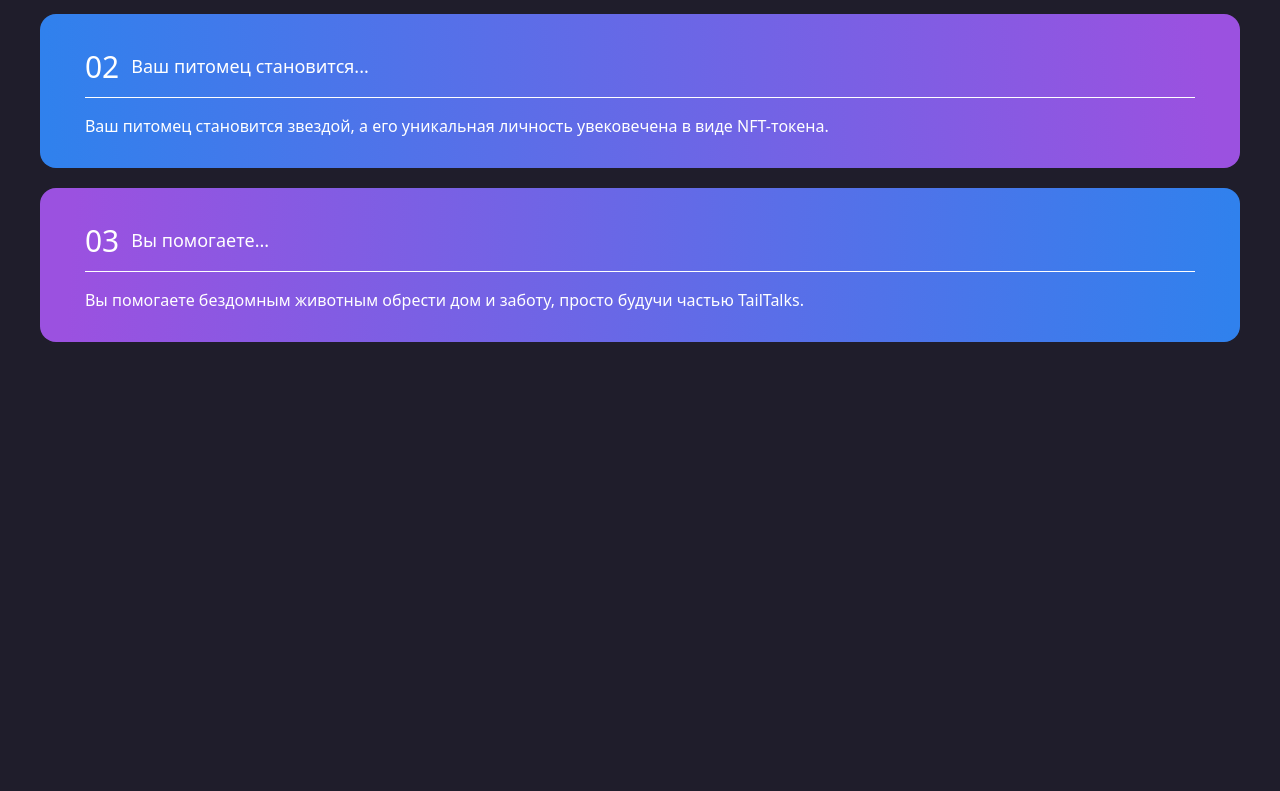
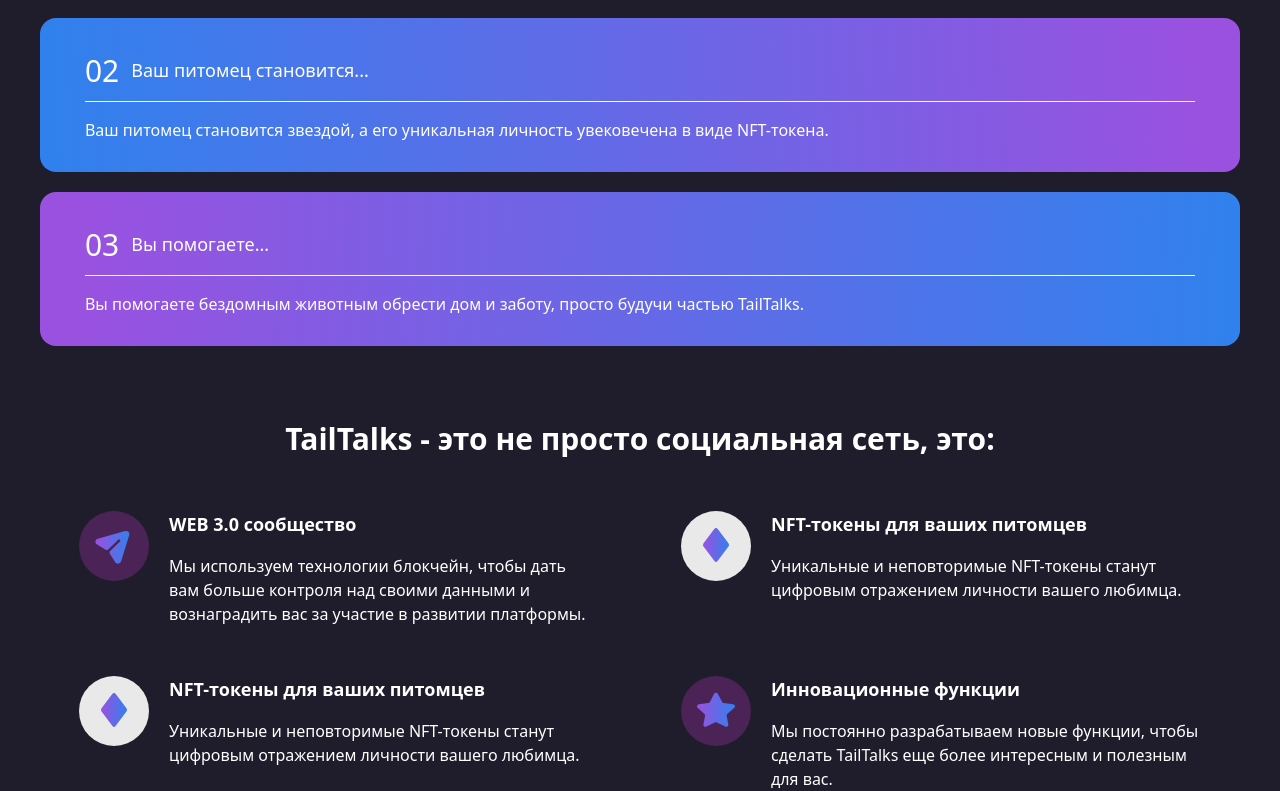
Before and after one commit to Tail-Talks/crypto-landing, a React (Create React App) app in the folder tailTalksApp/: page / in a window 1280 px wide. Shown: the part 505-1296 px from the top of the page. Before the commit the page ends 847 px from the top, so only its background shows below. Built offline with nearby package versions, Linux system fonts and the light colour scheme.

Commit message:
Добавлен блок-описание TailTalks

```diff
--- /dev/null
+++ b/tailTalksApp/src/components/DescTailTalks/DesTailTalks.tsx
@@ -0,0 +1,172 @@
+import React from "react"
+
+export default function DescTailTalks() {
+  return (
+    <section id="desc-tail-talks" className="mx-auto mt-24 lg:mt-20 xl:mt-24">
+      <div className="max-w-full mx-6 xl:mx-52 lg:mx-16 flex flex-col font-sans text-white">
+        <h2 className="text-center text-25 xl:text-40 lg:text-30 font-semibold">
+          TailTalks - это не просто социальная сеть, это:
+        </h2>
+        <div className="grid lg:grid-cols-2 gap-12 xs:grid-cols-1 mt-7 lg:mt-12">
+          <div className="px-4 w-full flex flex-col lg:flex-row gap-5">
+            <div className="flex justify-center xs:mb-7 xl:mb-0">
+              <svg
+                width="70"
+                height="70"
+                viewBox="0 0 70 70"
+                fill="none"
+                xmlns="http://www.w3.org/2000/svg"
+              >
+                <circle cx="35" cy="35" r="35" fill="#4C2356" />
+                <path
+                  d="M49.4231 20.835C48.573 19.9942 47.3148 19.6809 46.1416 20.0107L18.7846 27.677C17.5468 28.0083 16.6695 28.9596 16.4331 30.1681C16.1917 31.398 17.035 32.9593 18.1368 33.6122L26.6907 38.6785C27.5681 39.1978 28.7004 39.0676 29.4264 38.362L39.2216 28.864C39.7147 28.3694 40.5308 28.3694 41.0239 28.864C41.5169 29.3421 41.5169 30.117 41.0239 30.6116L31.2117 40.1112C30.484 40.8152 30.348 41.9115 30.8836 42.7622L36.1101 51.088C36.7222 52.0772 37.7764 52.6377 38.9326 52.6377C39.0686 52.6377 39.2216 52.6377 39.3576 52.6213C40.6838 52.4564 41.738 51.5826 42.129 50.3461L50.2392 24.0169C50.5963 22.8958 50.2732 21.6758 49.4231 20.835Z"
+                  fill="url(#paint0_linear_919_566)"
+                />
+                <defs>
+                  <linearGradient
+                    id="paint0_linear_919_566"
+                    x1="17.0998"
+                    y1="24.8537"
+                    x2="51.712"
+                    y2="27.0548"
+                    gradientUnits="userSpaceOnUse"
+                  >
+                    <stop stopColor="#9B51E0" />
+                    <stop offset="1" stopColor="#3081ED" />
+                  </linearGradient>
+                </defs>
+              </svg>
+            </div>
+            <div className="text-center lg:text-left">
+              <h3 className="text-18 xl:text-20 font-semibold">
+                WEB 3.0 сообщество
+              </h3>
+              <p className="mt-4 text-16 xl:text-18">
+                Мы используем технологии блокчейн, чтобы дать вам больше
+                контроля над своими данными и вознаградить вас за участие в
+                развитии платформы.
+              </p>
+            </div>
+          </div>
+          <div className="px-4 w-full flex flex-col lg:flex-row gap-5">
+            <div className="flex justify-center xs:mb-7 xl:mb-0">
+              <svg
+                width="70"
+                height="70"
+                viewBox="0 0 70 70"
+                fill="none"
+                xmlns="http://www.w3.org/2000/svg"
+              >
+                <circle cx="35" cy="35" r="35" fill="#E9E9E9" />
+                <path
+                  d="M34.9915 50.8827C35.9106 50.8827 36.3779 50.2688 37.3127 49.0076L47.2818 35.7806C47.7328 35.1666 48 34.552 48 33.8885C48 33.2081 47.7328 32.6104 47.2818 31.9965L37.3127 18.7531C36.3779 17.5083 35.9098 16.8944 34.9915 16.8944C34.0902 16.8944 33.6221 17.5083 32.6873 18.7531L22.7182 31.9965C22.2672 32.6104 22 33.2081 22 33.8885C22 34.5527 22.2672 35.1666 22.7182 35.7806L32.6873 49.0076C33.6221 50.268 34.0902 50.8827 34.9915 50.8827Z"
+                  fill="url(#paint0_linear_1289_14408)"
+                />
+                <defs>
+                  <linearGradient
+                    id="paint0_linear_1289_14408"
+                    x1="22.5417"
+                    y1="22.0533"
+                    x2="49.0656"
+                    y2="23.2967"
+                    gradientUnits="userSpaceOnUse"
+                  >
+                    <stop stopColor="#9B51E0" />
+                    <stop offset="1" stopColor="#3081ED" />
+                  </linearGradient>
+                </defs>
+              </svg>
+            </div>
+            <div className="text-center lg:text-left">
+              <h3 className="text-18 xl:text-20 font-semibold">
+                NFT-токены для ваших питомцев
+              </h3>
+              <p className="mt-4 text-16 xl:text-18">
+                Уникальные и неповторимые NFT-токены станут цифровым отражением
+                личности вашего любимца.
+              </p>
+            </div>
+          </div>
+          <div className="px-4 w-full flex flex-col lg:flex-row gap-5">
+            <div className="flex justify-center xs:mb-7 xl:mb-0">
+              <svg
+                width="70"
+                height="70"
+                viewBox="0 0 70 70"
+                fill="none"
+                xmlns="http://www.w3.org/2000/svg"
+              >
+                <circle cx="35" cy="35" r="35" fill="#E9E9E9" />
+                <path
+                  d="M34.9915 50.8827C35.9106 50.8827 36.3779 50.2688 37.3127 49.0076L47.2818 35.7806C47.7328 35.1666 48 34.552 48 33.8885C48 33.2081 47.7328 32.6104 47.2818 31.9965L37.3127 18.7531C36.3779 17.5083 35.9098 16.8944 34.9915 16.8944C34.0902 16.8944 33.6221 17.5083 32.6873 18.7531L22.7182 31.9965C22.2672 32.6104 22 33.2081 22 33.8885C22 34.5527 22.2672 35.1666 22.7182 35.7806L32.6873 49.0076C33.6221 50.268 34.0902 50.8827 34.9915 50.8827Z"
+                  fill="url(#paint0_linear_1289_14408)"
+                />
+                <defs>
+                  <linearGradient
+                    id="paint0_linear_1289_14408"
+                    x1="22.5417"
+                    y1="22.0533"
+                    x2="49.0656"
+                    y2="23.2967"
+                    gradientUnits="userSpaceOnUse"
+                  >
+                    <stop stopColor="#9B51E0" />
+                    <stop offset="1" stopColor="#3081ED" />
+                  </linearGradient>
+                </defs>
+              </svg>
+            </div>
+            <div className="text-center lg:text-left">
+              <h3 className="text-18 xl:text-20 font-semibold">
+                NFT-токены для ваших питомцев
+              </h3>
+              <p className="mt-4 text-16 xl:text-18">
+                Уникальные и неповторимые NFT-токены станут цифровым отражением
+                личности вашего любимца.
+              </p>
+            </div>
+          </div>
+          <div className="px-4 w-full flex flex-col lg:flex-row gap-5">
+            <div className="flex justify-center xs:mb-7 xl:mb-0">
+              <svg
+                width="70"
+                height="70"
+                viewBox="0 0 70 70"
+                fill="none"
+                xmlns="http://www.w3.org/2000/svg"
+              >
+                <circle cx="35" cy="35" r="35" fill="#4C2356" />
+                <path
+                  d="M46.2419 37.9789C45.7499 38.4278 45.5238 39.0771 45.6359 39.7139L47.3248 48.5145C47.4673 49.2604 47.1329 50.0153 46.4699 50.4464C45.8202 50.8935 44.9558 50.9472 44.2472 50.5895L35.8332 46.4575C35.5406 46.3108 35.2158 46.2321 34.8833 46.2231H34.3685C34.1899 46.2482 34.0151 46.3018 33.8555 46.3841L25.4396 50.5358C25.0236 50.7325 24.5524 50.8023 24.0908 50.7325C22.9662 50.5322 22.2158 49.5234 22.4 48.4591L24.0908 39.6585C24.2029 39.0163 23.9768 38.3634 23.4848 37.9073L16.6248 31.6467C16.0511 31.1226 15.8516 30.3356 16.1137 29.6255C16.3683 28.9171 17.018 28.4002 17.8026 28.2839L27.2444 26.9942C27.9625 26.9245 28.5932 26.5131 28.9162 25.9049L33.0766 17.8735C33.1754 17.6946 33.3027 17.53 33.4566 17.3905L33.6276 17.2653C33.7168 17.1723 33.8194 17.0954 33.9334 17.0328L34.1405 16.9612L34.4635 16.836H35.2632C35.9776 16.9058 36.6064 17.3082 36.935 17.9092L41.1506 25.9049C41.4545 26.4898 42.0454 26.8959 42.7274 26.9942L52.1691 28.2839C52.967 28.3912 53.6338 28.91 53.8979 29.6255C54.1468 30.3427 53.9321 31.1298 53.347 31.6467L46.2419 37.9789Z"
+                  fill="url(#paint0_linear_919_581)"
+                />
+                <defs>
+                  <linearGradient
+                    id="paint0_linear_919_581"
+                    x1="16.7917"
+                    y1="21.9949"
+                    x2="55.461"
+                    y2="24.6443"
+                    gradientUnits="userSpaceOnUse"
+                  >
+                    <stop stopColor="#9B51E0" />
+                    <stop offset="1" stopColor="#3081ED" />
+                  </linearGradient>
+                </defs>
+              </svg>
+            </div>
+            <div className="text-center lg:text-left">
+              <h3 className="text-18 xl:text-20 font-semibold">
+                Инновационные функции
+              </h3>
+              <p className="mt-4 text-16 xl:text-18">
+                Мы постоянно разрабатываем новые функции, чтобы сделать
+                TailTalks еще более интересным и полезным для вас.
+              </p>
+            </div>
+          </div>
+        </div>
+      </div>
+    </section>
+  )
+}
--- a/tailTalksApp/src/index.tsx
+++ b/tailTalksApp/src/index.tsx
@@ -3,6 +3,7 @@
 import "./index.css"
 import Header from "./Header/Header"
 import ImagineWorld from "./components/ImagineWorld/ImagineWorld"
+import DescTailTalks from "./components/DescTailTalks/DesTailTalks"
 
 const rootElement = document.getElementById("root")
 if (rootElement) {
@@ -11,6 +12,7 @@
     <React.StrictMode>
       <Header />
       <ImagineWorld />
+      <DescTailTalks />
     </React.StrictMode>,
   )
 } else {
--- a/tailTalksApp/tailwind.config.js
+++ b/tailTalksApp/tailwind.config.js
@@ -39,8 +39,10 @@
         sans: ["Poppins", ...defaultTheme.fontFamily.sans]
       },
       fontSize: {
+        '14': '14px',
         '16': '16px',
         '18': '18px',
+        '20': '20px',
         '25': '25px',
         '30': '30px',
         "35": "35px",
@@ -56,9 +58,13 @@
         "7": "1.875rem",	//30px
         "10": "2.5rem", //40px
         "11": "2.81rem", //45px
+        "12": "3.13rem", //50px
+        "16": '3.94rem', //63px
+        "20": "4.4rem", //70px
         "24": "6rem", //96px
         "36": "9.5rem", //152px
         "48": "11.81rem", //189px
+        "52": "12.06rem" //193px
       },
     },
   },
```
